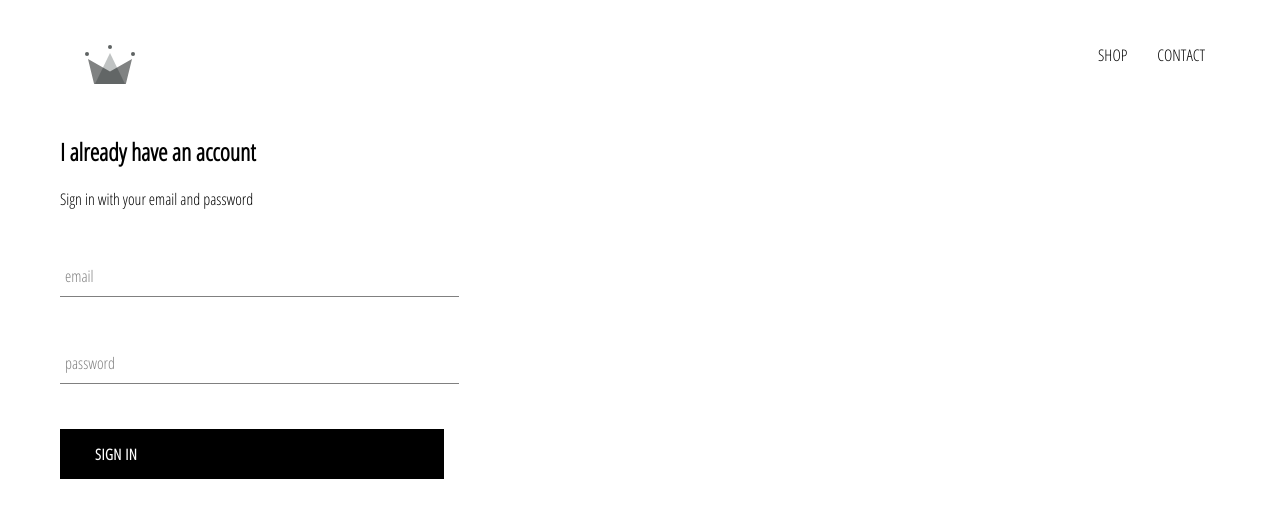
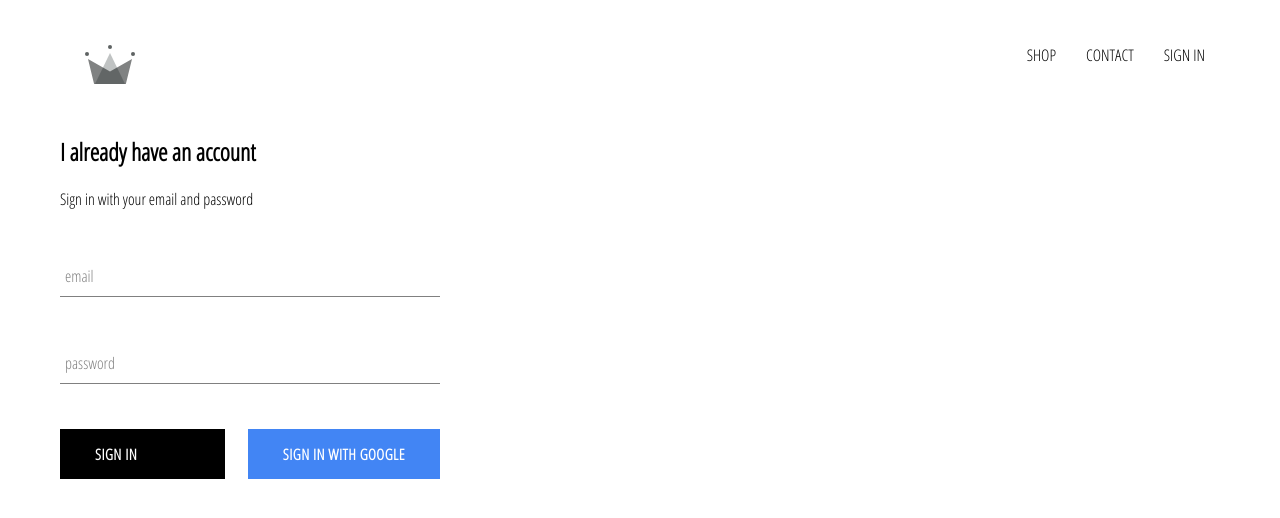
Before and after one commit to jmonfu/crwn-clothing, a React (Create React App) app: page /signin in a window 1280 px wide. Shown: the top 518 px of the page. Built offline with nearby package versions, Linux system fonts and the light colour scheme; no server answers.

Commit message:
Integrated firebase into application
Integrated Firebase into application, created a sign in page with sign in component and sign in with google

```diff
--- a/package.json
+++ b/package.json
@@ -3,6 +3,7 @@
   "version": "0.1.0",
   "private": true,
   "dependencies": {
+    "firebase": "^7.5.2",
     "node-sass": "^4.13.0",
     "react": "^16.11.0",
     "react-dom": "^16.11.0",
--- a/src/App.css
+++ b/src/App.css
@@ -7,3 +7,8 @@
     text-decoration: none;
     color: black;
 }
+
+/* this removes the padding of the input fields so that it makes the input fields and button aligned together */
+* {
+    box-sizing: border-box;
+}
--- a/src/App.js
+++ b/src/App.js
@@ -7,11 +7,34 @@
 import ShopPage from './pages/shop/shop.component';
 import Header from './components/header/header.component';
 import SignInAndSignUpPage from './pages/sign-in-and-sign-up/sign-in-and-sign-up.component';
+import { auth  } from "./firebase/firebase.utils";
 
-function App() {
+class App extends React.Component {
+  constructor() {
+    super();
+
+    this.state = {
+      currentUser: null
+    }
+  }
+
+  unsubscribeFromAuth = null;
+
+  componentDidMount() {
+    this.unsubscribeFromAuth = auth.onAuthStateChanged( user => {
+      this.setState( {currentUser: user });
+      console.log(user);
+    });
+  }
+
+  componentWillUnmount() {
+    this.unsubscribeFromAuth();
+  }
+
+  render() {
     return (
       <div>
-      <Header />
+        <Header currentUser={this.state.currentUser} />
         <Switch>
           <Route exact path='/' component={HomePage} />
           <Route path='/shop' component={ShopPage} />
@@ -20,5 +43,6 @@
       </div>
     );
   }
+}
 
 export default App;
--- a/src/components/custom-button/custom-button.component.jsx
+++ b/src/components/custom-button/custom-button.component.jsx
@@ -2,8 +2,8 @@
 
 import './custom-button.styles.scss';
 
-const CustomButton = ({ children, ...otherProps} ) => (
-    <div className="custom-button" {...otherProps}>
+const CustomButton = ({ children, isGoogleSignIn, ...otherProps} ) => (
+    <div className={`${isGoogleSignIn ? 'google-sign-in': ''} custom-button`} {...otherProps}>
         { children }
     </div>
 );
--- a/src/components/custom-button/custom-button.styles.scss
+++ b/src/components/custom-button/custom-button.styles.scss
@@ -19,4 +19,14 @@
       color: black;
       border: 1px solid black;
     }
+
+    &.google-sign-in {
+      background-color: #4285f4;
+      color: white;
+
+      &:hover {
+        background-color: #357ae8;
+        border: none;
+      }
+    }
   }
--- a/src/components/header/header.component.jsx
+++ b/src/components/header/header.component.jsx
@@ -1,11 +1,13 @@
 import React from 'react';
 import { Link } from 'react-router-dom';
+
+import { auth } from "../../firebase/firebase.utils";
 
 import { ReactComponent as Logo } from '../../assets/crown.svg';
 
 import './header.styles.scss';
 
-const Header = () => (
+const Header = ({ currentUser }) => (
     <div className="header">
         <Link className="logo-container" to="/">
             <Logo className="logo" />
@@ -13,6 +15,12 @@
         <div className="options">
             <Link className="option" to='/shop'>SHOP</Link>
             <Link className="option" to='/contact'>CONTACT</Link>
+            {
+                currentUser ?
+                <div className='option' onClick={() => auth.signOut()}>SIGN OUT</div>
+                :
+                <Link className='option' to='/signin'>SIGN IN</Link>
+            }
         </div>
     </div>
 )
--- a/src/components/header/header.styles.scss
+++ b/src/components/header/header.styles.scss
@@ -20,6 +20,7 @@
 
       .option {
         padding: 10px 15px;
+        cursor: pointer;
       }
     }
   }
--- a/src/components/sing-in/sign-in.component.jsx
+++ b/src/components/sing-in/sign-in.component.jsx
@@ -4,6 +4,8 @@
 
 import FormInput from '../form-input/form-input.component';
 import CustomButton from '../custom-button/custom-button.component';
+
+import { signInWithGoogle } from '../../firebase/firebase.utils';
 
 class SignIn extends React.Component{
     constructor(props) {
@@ -50,7 +52,13 @@
                         required
                         label="password" />
 
-                    <CustomButton type="submit">Sign In</CustomButton>
+                    <div className="buttons">
+                        <CustomButton type="submit">Sign In</CustomButton>
+                        <CustomButton onClick={signInWithGoogle} isGoogleSignIn>
+                            {' '}
+                            Sign In With Google{' '}
+                        </CustomButton>
+                    </div>
                 </form>
             </div>
         )
--- a/src/components/sing-in/sign-in.styles.scss
+++ b/src/components/sing-in/sign-in.styles.scss
@@ -1,9 +1,14 @@
 .sign-in {
-    width: 30vw;
+    width: 380px;
     display: flex;
     flex-direction: column;
 
     .title {
         margin: 10px 0;
     }
+
+    .buttons {
+        display: flex;
+        justify-content: space-between;
+    }
 }
--- /dev/null
+++ b/src/firebase/firebase.utils.js
@@ -0,0 +1,26 @@
+import firebase from 'firebase/app';
+import 'firebase/firestore';
+import 'firebase/auth';
+
+const config = {
+    apiKey: "AIzaSyBCa6JnmK4QT9YjkdBekzFR5WkbV5BTxSQ",
+    authDomain: "crwn-db-4e1e6.firebaseapp.com",
+    databaseURL: "https://crwn-db-4e1e6.firebaseio.com",
+    projectId: "crwn-db-4e1e6",
+    storageBucket: "crwn-db-4e1e6.appspot.com",
+    messagingSenderId: "777126181235",
+    appId: "1:777126181235:web:0a1d977553dc926f1a2d06",
+    measurementId: "G-PPXESWZZEB"
+  };
+
+  firebase.initializeApp(config);
+
+  export const auth = firebase.auth();
+  export const firestore = firebase.firestore();
+
+  const provider = new firebase.auth.GoogleAuthProvider();
+  provider.setCustomParameters({ prompt: 'select_account' });
+
+  export const signInWithGoogle = () => auth.signInWithPopup(provider);
+
+  export default firebase;
```
Also changed, not shown: 1 other file (tests, documents, lock files or other folders). Lines whose indentation alone changed are shown as unchanged.
